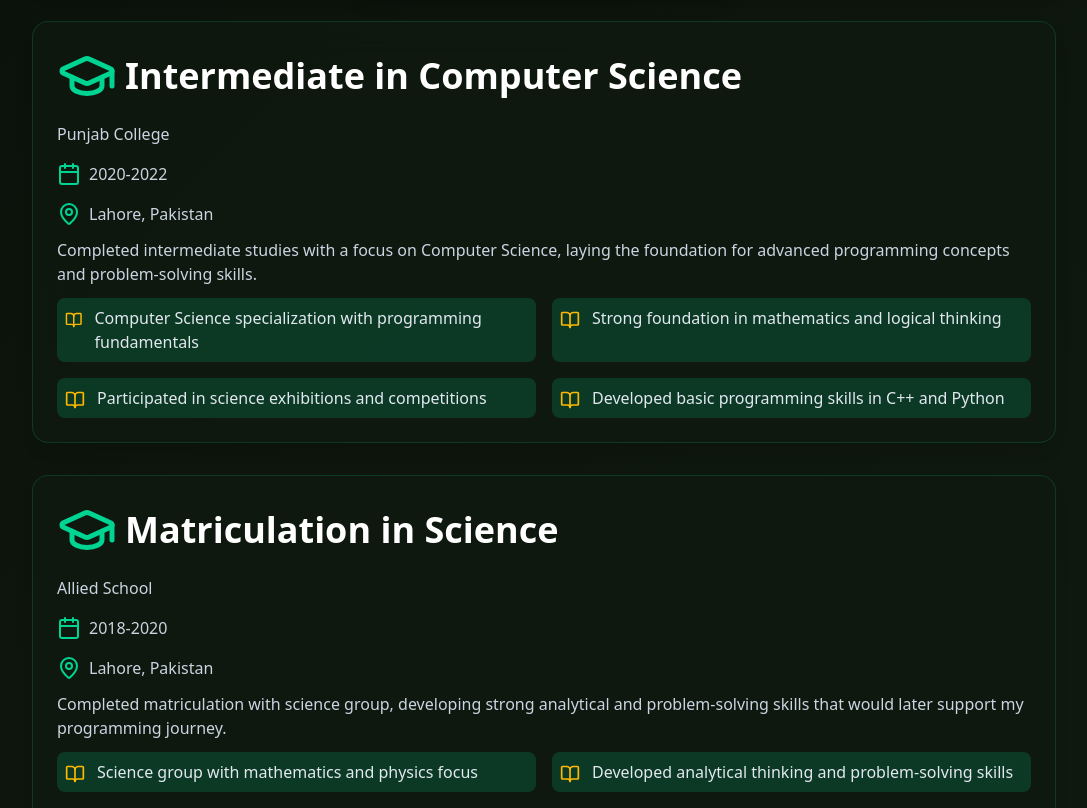
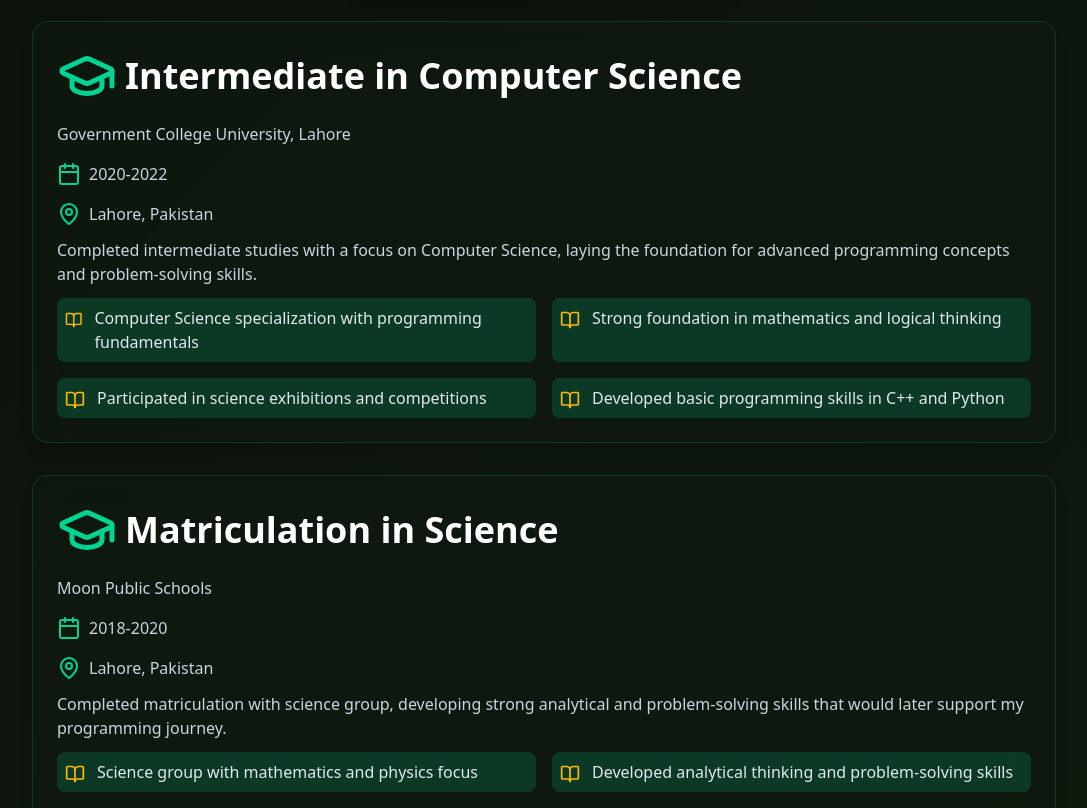
Before and after one commit to hamzamughal-dev/My-Portfolio, a React (Vite) app: page /profile in a window 1280 px wide. Shown: the part 785-1593 px from the top of the page, without its empty margins (96-1183 px from the left). Built offline with nearby package versions, Linux system fonts and the light colour scheme.

Commit message:
Updated portfolio

```diff
--- a/src/Pages/Profile.jsx
+++ b/src/Pages/Profile.jsx
@@ -115,7 +115,7 @@ function Profile() {
             Intermediate in Computer Science
           </div>
           <p className="text-slate-300 pt-2 pb-2">
-            Punjab College
+            Government College University, Lahore
           </p>
 
           <div className="flex items-center mb-2 pt-2">
@@ -174,7 +174,7 @@ function Profile() {
             Matriculation in Science
           </div>
           <p className="text-slate-300 pt-2 pb-2">
-            Allied School
+            Moon Public Schools
           </p>
 
           <div className="flex items-center mb-2 pt-2">
```
